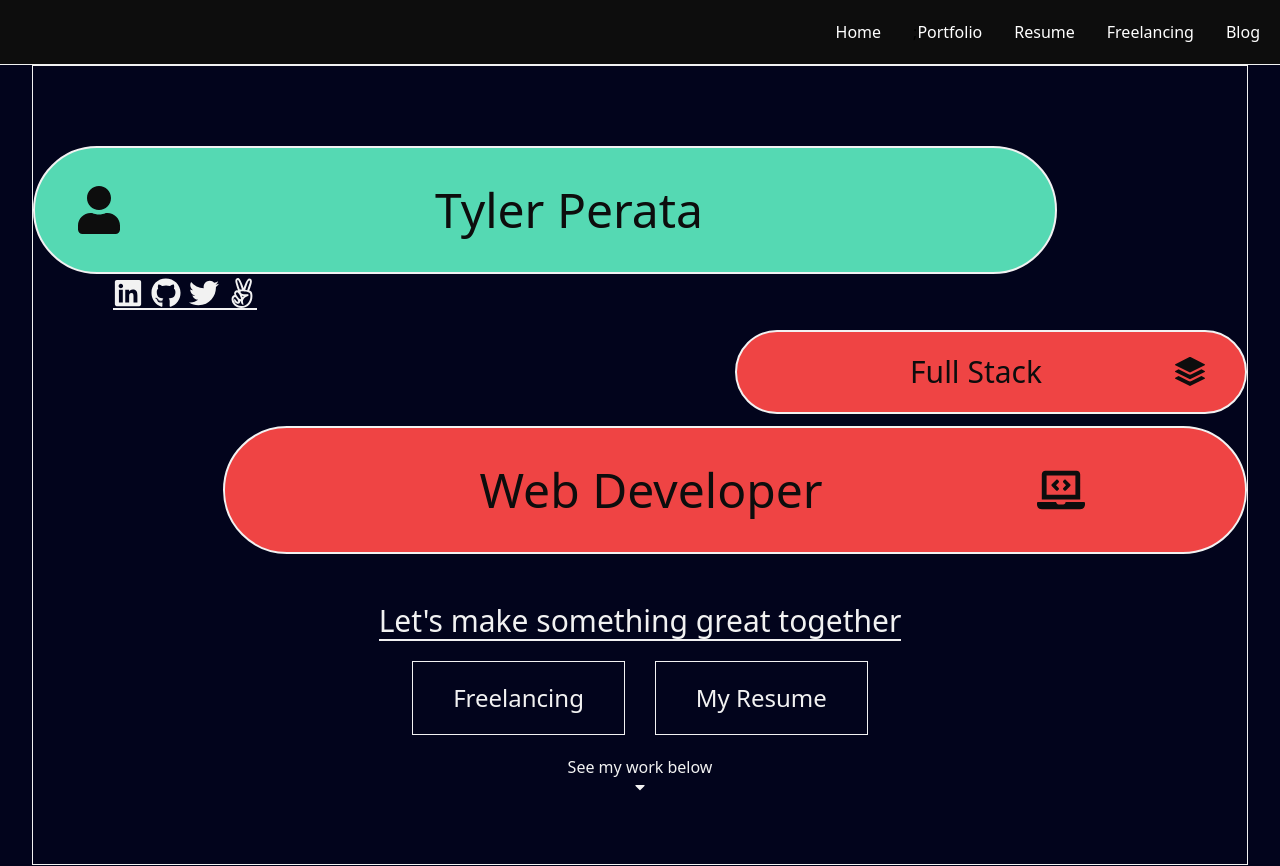
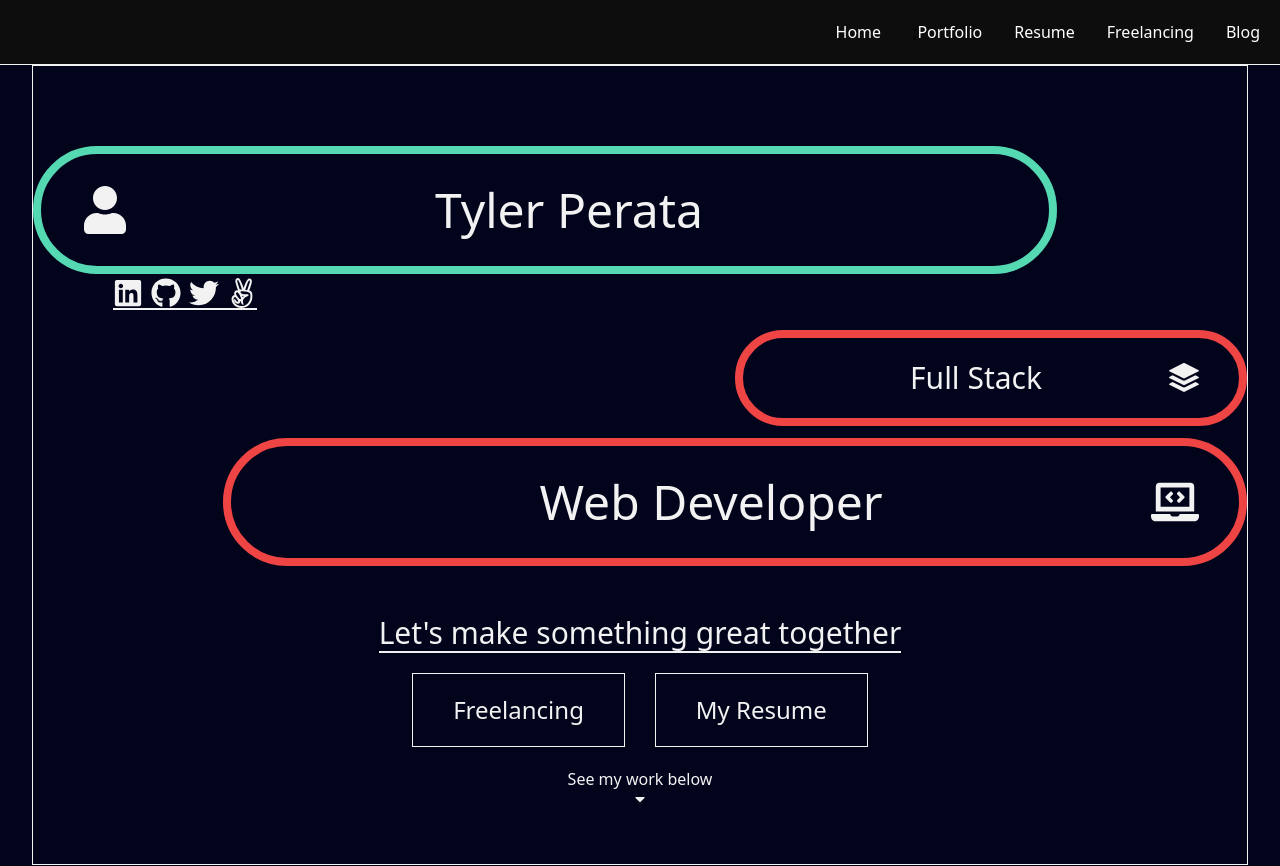
Before and after one commit to TylerP99/tylerperata, a React (Create React App) app in the folder client/: page / in a window 1280 px wide. Shown: the top 866 px of the page. Built offline with nearby package versions, Linux system fonts and the light colour scheme.

Commit message:
Landing changes

```diff
--- a/client/src/components/landing-components/Hero.jsx
+++ b/client/src/components/landing-components/Hero.jsx
@@ -11,7 +11,7 @@ function Hero() {
 
       <section className='mb-5'>
         <h1
-        className='flex justify-between items-center text-black bg-green border-2 border-white rounded-full text-5xl transition-opacity animate-growWidth w-[80vw] h-[10vw] p-10 mb-1'
+        className='flex justify-between items-center text-white bg-inherit border-8 border-green rounded-full text-5xl transition-opacity animate-growWidth w-[80vw] h-[10vw] p-10 mb-1'
 
         >
           <FaUser/>
@@ -26,14 +26,14 @@ function Hero() {
       <section className='flex flex-col items-end mb-[4%]'>
 
         <h3
-        className='flex flex-row-reverse items-center justify-between text-black bg-red-500 border-2 border-white rounded-full text-3xl p-10 pr-10 animate-slideLeft mb-3 w-[40vw] h-[5vw]'
+        className='flex flex-row-reverse items-center justify-between text-white bg-inherit border-8 border-red-500 rounded-full text-3xl p-10 animate-slideLeft mb-3 w-[40vw] h-[5vw]'
         >
           <BsStack/>
           Full Stack
           <div></div>
         </h3>
         <h2
-          className='flex flex-row-reverse items-center justify-between text-black bg-red-500 border-2 border-white rounded-full text-5xl p-10 pr-40 animate-slideLeft w-[80vw] h-[10vw]'
+          className='flex flex-row-reverse items-center justify-between text-white bg-inherit border-8 border-red-500 rounded-full text-5xl p-10 animate-slideLeft w-[80vw] h-[10vw]'
         >
           <FaLaptopCode/>
           <span>Web Developer</span>
@@ -47,8 +47,8 @@ function Hero() {
         <p className="text-3xl bold border-b-2 border-white mb-5">Let's make something great together</p>
 
         <section className="w-[40%] flex justify-around items-center mb-5">
-          <Link className="block text-center border border-white px-10 py-5 text-2xl hover:underline hover:bg-white/20" to="/freelancing">Freelancing</Link>
-          <Link className="block text-center border border-white px-10 py-5 text-2xl hover:underline hover:bg-white/20" to="/resume">My Resume</Link>
+          <Link className="block text-center border border-white px-10 py-5 text-2xl hover:underline hover:bg-white/20 hover:shadow-sm hover:shadow-white" to="/freelancing">Freelancing</Link>
+          <Link className="block text-center border border-white px-10 py-5 text-2xl hover:underline hover:bg-white/20 hover:shadow-sm hover:shadow-white" to="/resume">My Resume</Link>
         </section>
 
         <section className="flex flex-col items-center">
```
